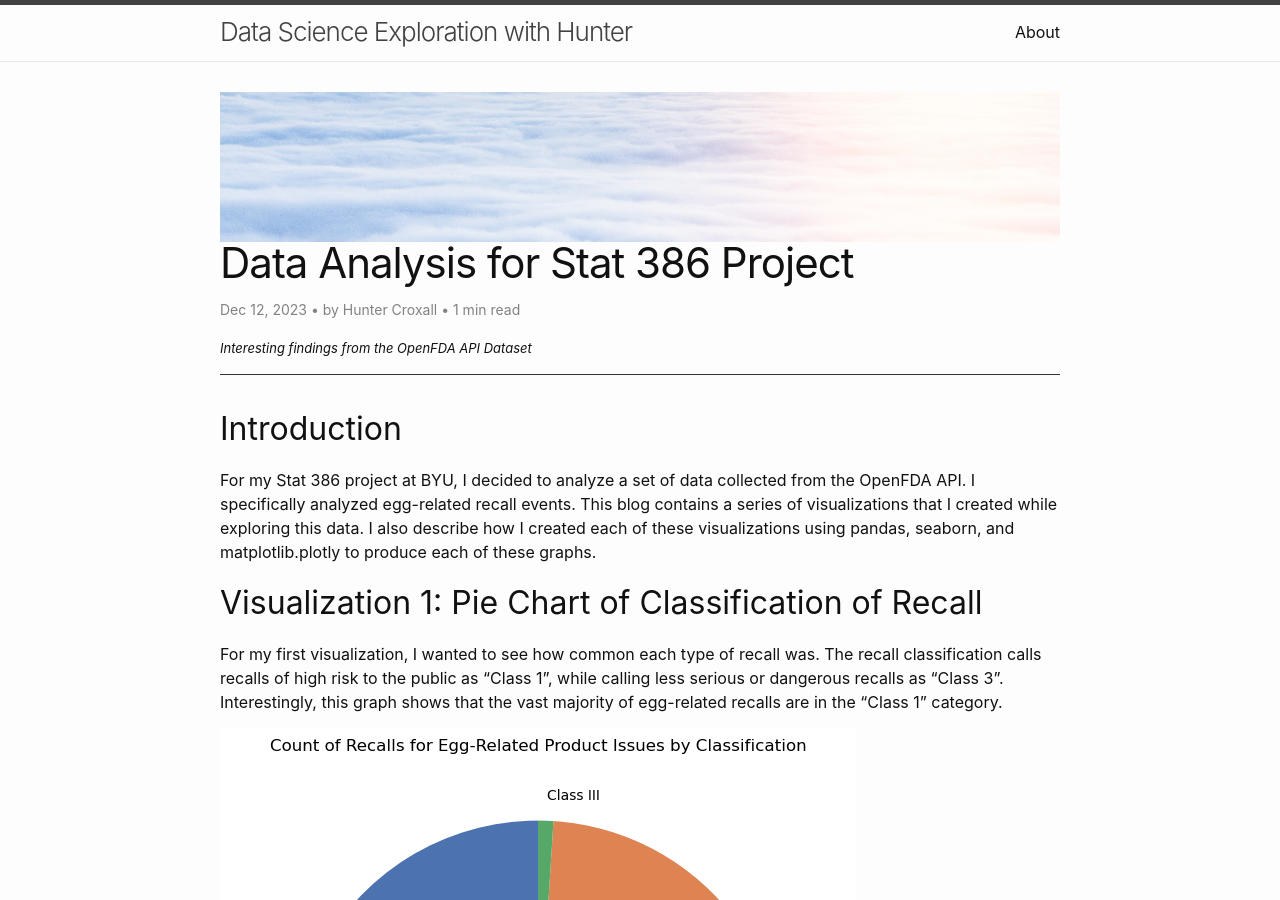
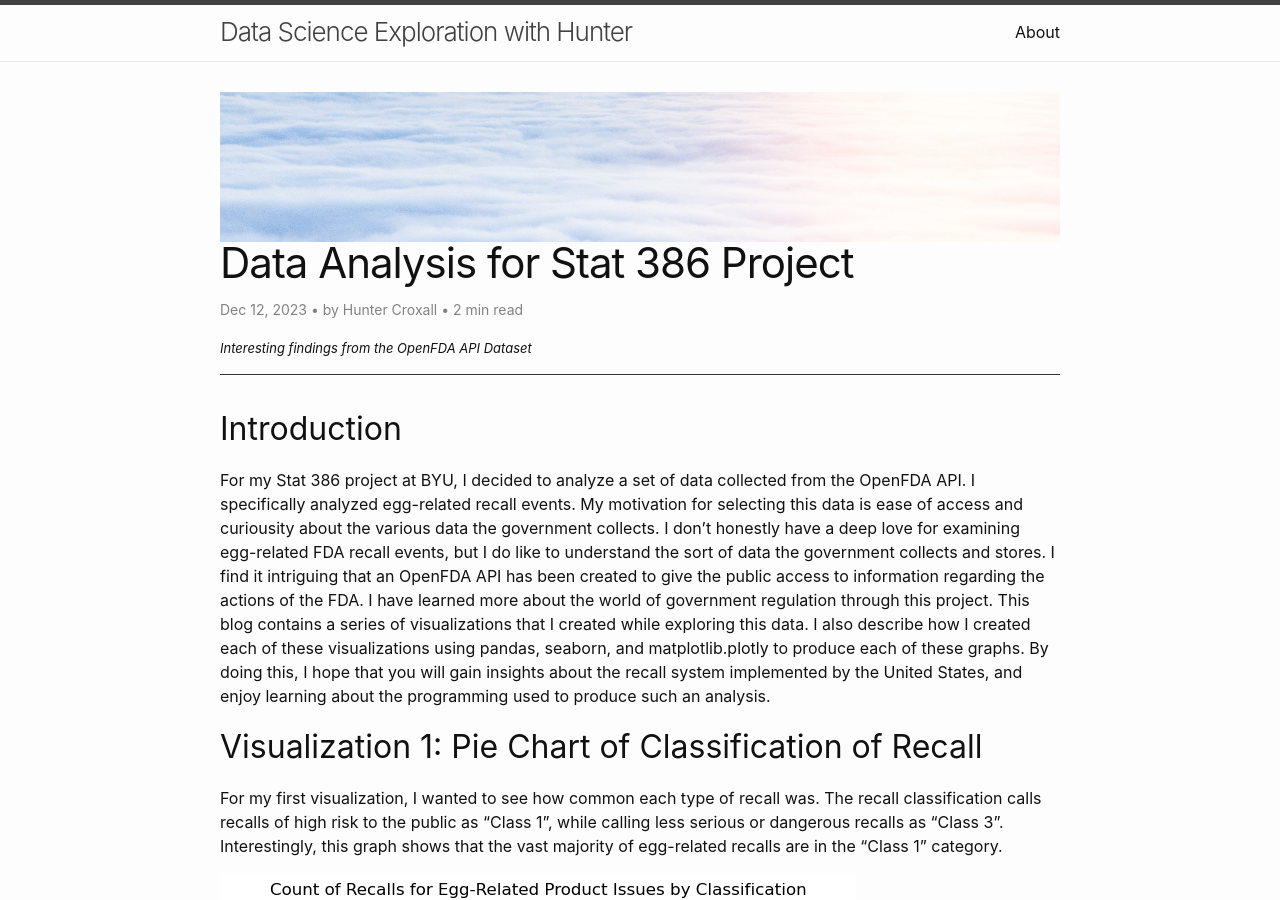
Before and after one commit to huntercroxall/huntercroxall.github.io, a Jekyll site: the page built from _posts/2023-12-12-data-analysis-stat386.md, in a window 1280 px wide and 900 px high. Built offline with Jekyll 4.4.1, drawn with Linux system fonts in a browser that asks for light colours; comment, search, counter and statistics services are not loaded.

Commit message:
Edited the intro 2023-12-12-data-analysis-stat386.md

```diff
--- a/_posts/2023-12-12-data-analysis-stat386.md
+++ b/_posts/2023-12-12-data-analysis-stat386.md
@@ -7,7 +7,7 @@ image: "/assets/images/kyle-cottrell-wIscdBkwnrM-unsplash.jpeg"
 ---
 
 ## Introduction
-For my Stat 386 project at BYU, I decided to analyze a set of data collected from the OpenFDA API. I specifically analyzed egg-related recall events. This blog contains a series of visualizations that I created while exploring this data. I also describe how I created each of these visualizations using pandas, seaborn, and matplotlib.plotly to produce each of these graphs.
+For my Stat 386 project at BYU, I decided to analyze a set of data collected from the OpenFDA API. I specifically analyzed egg-related recall events. My motivation for selecting this data is ease of access and curiousity about the various data the government collects. I don't honestly have a deep love for examining egg-related FDA recall events, but I do like to understand the sort of data the government collects and stores. I find it intriguing that an OpenFDA API has been created to give the public access to information regarding the actions of the FDA. I have learned more about the world of government regulation through this project. This blog contains a series of visualizations that I created while exploring this data. I also describe how I created each of these visualizations using pandas, seaborn, and matplotlib.plotly to produce each of these graphs. By doing this, I hope that you will gain insights about the recall system implemented by the United States, and enjoy learning about the programming used to produce such an analysis.
 
 
 ## Visualization 1: Pie Chart of Classification of Recall
```
